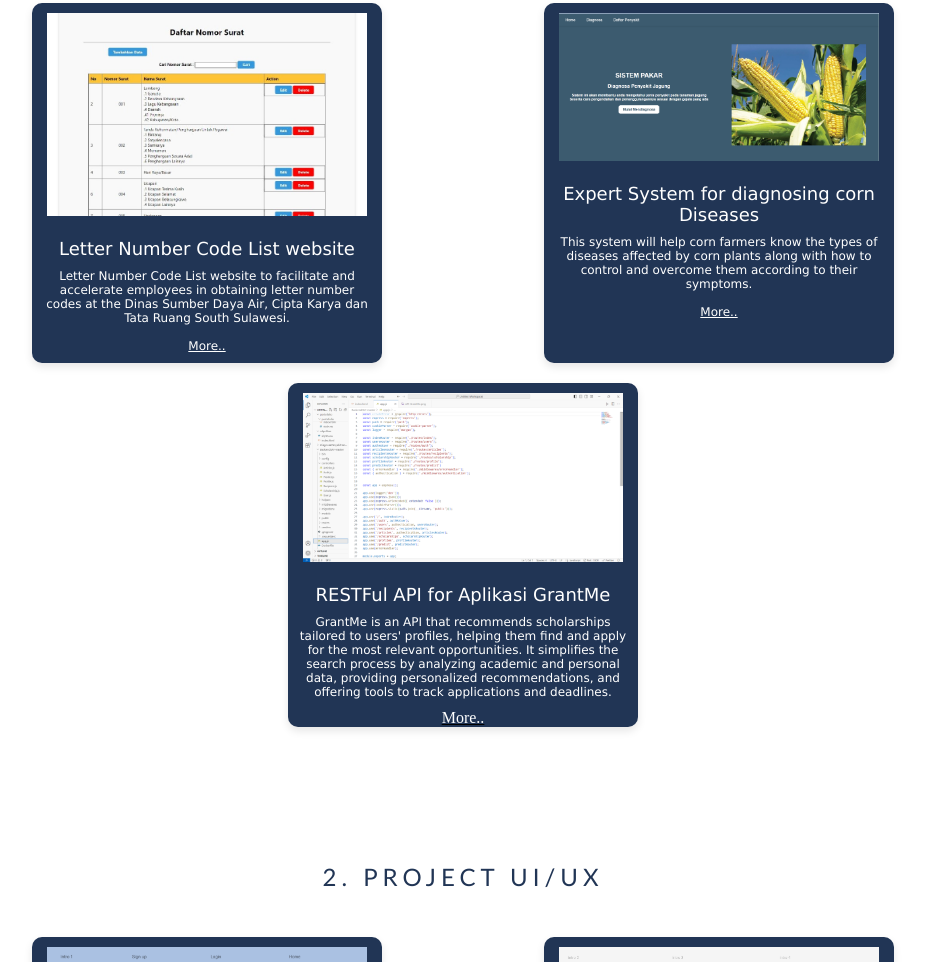
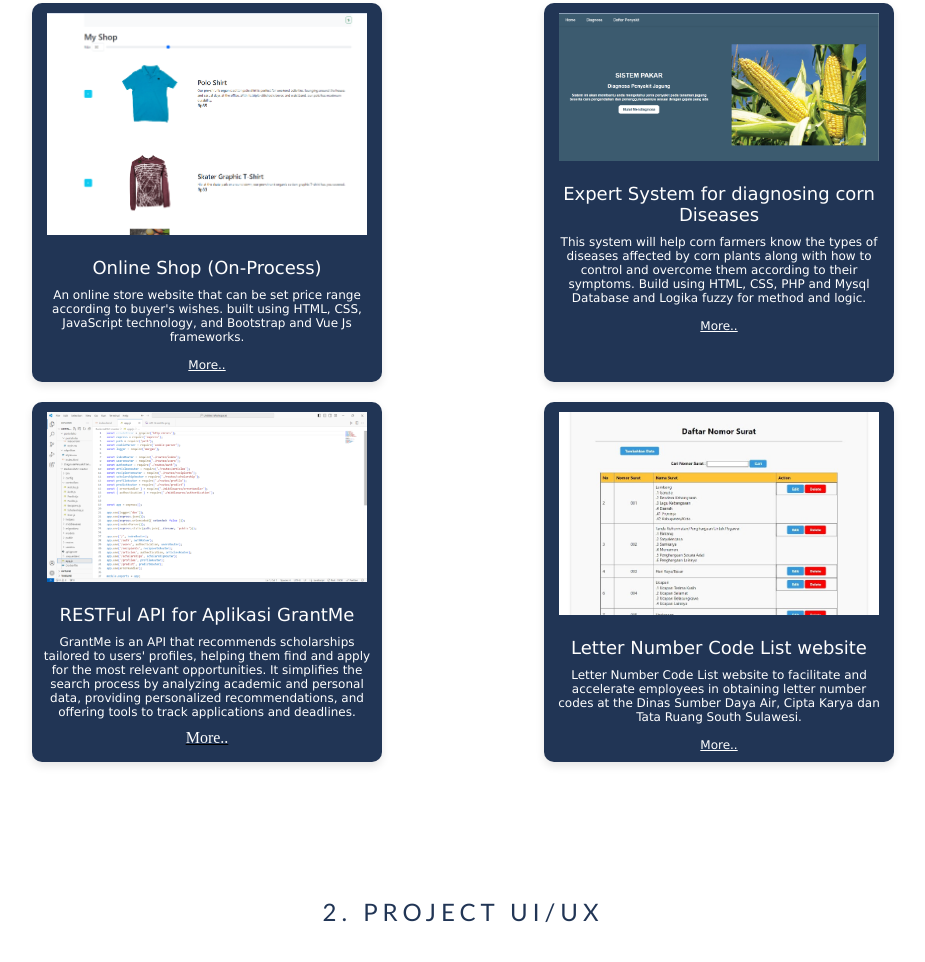
Before and after one commit to Lynxaf/portofolio-Lisa.io, a plain HTML site: page index.html in a window 1280 px wide. Shown: the part 1064-2026 px from the top of the page, without its empty margins (177-1102 px from the left). Drawn offline with Linux system fonts and the light colour scheme.

Commit message:
menambahkan projek baru yang masih proses

```diff
--- a/index.html
+++ b/index.html
@@ -67,29 +67,26 @@
                          <div class="ML">
                               <a href=""><img src="/portofolio/img/deep-learning.png" src="ML"></a>
                               <p>Machine Learning</p> -->
-                         <div class="projek">
-                              <div class="gambar-projek">
-                                   <a href="https://nomorsuratsdacktrsulsel.000webhostapp.com/?page=1" target="_blank"><img src="./img/dsdanomorsurat.jpg" alt=""></a>
-                              </div>
-                              <br>
-                              <div class="judul-projek">
-                                   <p> Letter Number Code List website</p>
-
-                              </div>
-                              <div class="about-projek">
-                                   <p>Letter Number Code List website to facilitate and accelerate employees in obtaining letter number codes at the Dinas Sumber Daya Air, Cipta Karya dan Tata Ruang South Sulawesi.</p>
-                                   <br>
-                                    <u><p><a href="https://nomorsuratsdacktrsulsel.000webhostapp.com/?page=1" target="_blank" style="text-decoration: none; color: white;">More..</a></p></u>
-                              </div>
-                         </div>
-                         <div class="projek">
+                              <div class="projek">
+                                <div class="gambar-projek">
+                                     <img src="./img/online-shop.png" alt="diagnosing-corn-Diseases">
+                                </div>
+                                <br>
+                                <div class="judul-projek">Online Shop (On-Process)</div>
+                                <div class="about-projek">
+                                     <p>An online store website that can be set price range according to buyer's wishes. built using HTML, CSS, JavaScript technology, and Bootstrap and Vue Js frameworks.</p>
+                                     <br>
+                                     <u><p><a href="https://github.com/lisaamir/Sistem-Pakar-Diagnosa-Penyakit-Jagung" target="_blank" style="text-decoration: none; color: white;">More..</a></p></u>
+                                </div>
+                           </div>
+                              <div class="projek">
                               <div class="gambar-projek">
                                    <img src="./img/home-diagnosa.png" alt="diagnosing-corn-Diseases">
                               </div>
                               <br>
                               <div class="judul-projek">Expert System for diagnosing corn Diseases</div>
                               <div class="about-projek">
-                                   <p>This system will help corn farmers know the types of diseases affected by corn plants along with how to control and overcome them according to their symptoms.</p>
+                                   <p>This system will help corn farmers know the types of diseases affected by corn plants along with how to control and overcome them according to their symptoms. Build using HTML, CSS, PHP and Mysql Database and Logika fuzzy for method and logic.</p>
                                    <br>
                                    <u><p><a href="https://github.com/lisaamir/Sistem-Pakar-Diagnosa-Penyakit-Jagung" target="_blank" style="text-decoration: none; color: white;">More..</a></p></u>
                               </div>
@@ -103,6 +100,21 @@
                               <div class="about-projek">GrantMe is an API that recommends scholarships tailored to users' profiles, helping them find and apply for the most relevant opportunities. It simplifies the search process by analyzing academic and personal data, providing personalized recommendations, and offering tools to track applications and deadlines.</div>
                               <u><p><a href="https://github.com/CH2-PS562-Grant-Me/BackendGM" target="_blank" style="text-decoration: none; color: white;">More..</a></p></u>
                          </div>
+                         <div class="projek">
+                            <div class="gambar-projek">
+                                 <a href="https://nomorsuratsdacktrsulsel.000webhostapp.com/?page=1" target="_blank"><img src="./img/dsdanomorsurat.jpg" alt=""></a>
+                            </div>
+                            <br>
+                            <div class="judul-projek">
+                                 <p> Letter Number Code List website</p>
+
+                            </div>
+                            <div class="about-projek">
+                                 <p>Letter Number Code List website to facilitate and accelerate employees in obtaining letter number codes at the Dinas Sumber Daya Air, Cipta Karya dan Tata Ruang South Sulawesi.</p>
+                                 <br>
+                                  <u><p><a href="https://nomorsuratsdacktrsulsel.000webhostapp.com/?page=1" target="_blank" style="text-decoration: none; color: white;">More..</a></p></u>
+                            </div>
+                       </div>
                </div>
                <div id="kategori" class="title">
                 <h1>2. PROJECT UI/UX</h1>
```
Also changed, not shown: img/online-shop.png (added).
